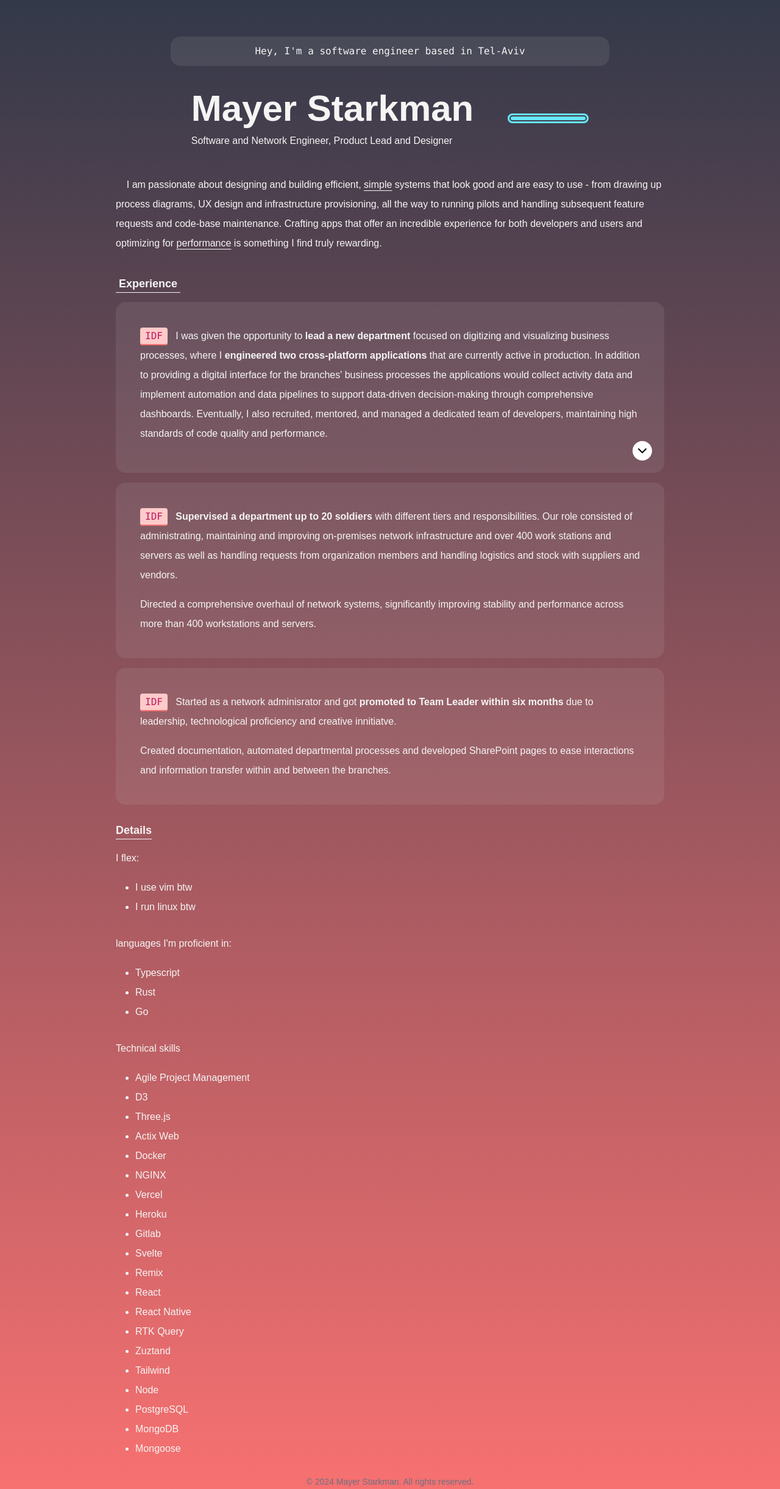
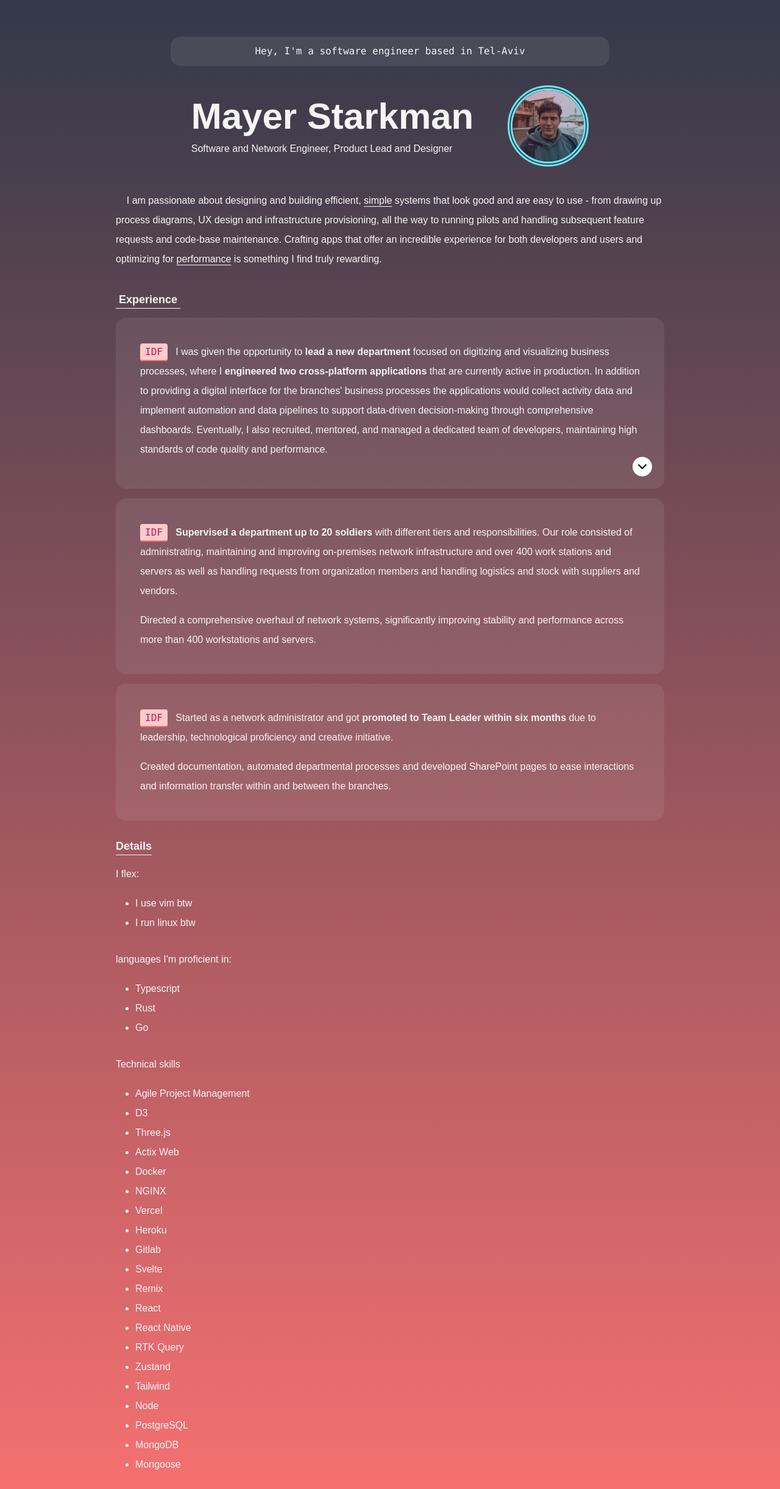
Before and after one commit to mayerstrk/bjorn, a SvelteKit app: page / in a window 1280 px wide. Shown: the part 356-2797 px from the top of the page at 61% size. Built offline with nearby package versions, Linux system fonts and the light colour scheme; no server answers; a web font is replaced by a local one.

Commit message:
perf: performance experiments

```diff
--- a/src/routes/+page.svelte
+++ b/src/routes/+page.svelte
@@ -1,6 +1,5 @@
 <script lang="ts">
 	import DimensionalBjorn from '../lib/components/dimensional-bjorn.svelte';
-	import { DimensionalBjornMode } from '../utils/enums';
 
 	let showMore = $state(false);
 
@@ -8,15 +7,40 @@
 		showMore = !showMore;
 	}
 
-	$effect(() => {});
+	// List of technical skills for efficient rendering
+	const technicalSkills = [
+		'Agile Project Management',
+		'D3',
+		'Three.js',
+		'Actix Web',
+		'Docker',
+		'NGINX',
+		'Vercel',
+		'Heroku',
+		'Gitlab',
+		'Svelte',
+		'Remix',
+		'React',
+		'React Native',
+		'RTK Query',
+		'Zustand',
+		'Tailwind',
+		'Node',
+		'PostgreSQL',
+		'MongoDB',
+		'Mongoose'
+	];
+
+	// Languages proficient in
+	const languages = ['Typescript', 'Rust', 'Go'];
 </script>
 
 <section class="section" id="root-hero">
 	<div
-		id="root-hero-dinmensional-bjorn-wrapper"
+		id="root-hero-dimensional-bjorn-wrapper"
 		class="-z-5 h-[30vh] bg-transparent"
 	>
-		<DimensionalBjorn mode={DimensionalBjornMode.box} />
+		<DimensionalBjorn />
 	</div>
 	<p
 		id="root-hero-introduction"
@@ -26,7 +50,7 @@
 	</p>
 	<div
 		id="root-hero-main"
-		class="duration-2000 animation-1000 flex animate-fade-in-up flex-row items-center justify-center gap-6 py-4 opacity-0 sm:flex-row md:gap-14"
+		class="flex animate-fade-in-up flex-row items-center justify-center gap-6 py-4 sm:flex-row md:gap-14"
 	>
 		<div
 			id="root-hero-text"
@@ -47,11 +71,16 @@
 				id="root-hero-image-overlay"
 				class="absolute inset-0 w-full bg-gradient-to-br from-red-700 to-cyan-700"
 			></div>
-			<enhanced:img
-				class=" w-full rounded-full opacity-70"
-				src="../../static/images/me.webp"
-				alt="A pictiure of Mayer Starkman"
-			></enhanced:img>
+			<img
+				class="w-full rounded-full opacity-70"
+				src="/images/me.webp"
+				srcset="/images/me-small.webp 300w, /images/me.webp 600w"
+				sizes="(max-width: 600px) 300px, 600px"
+				width="600"
+				height="600"
+				alt="Mayer Starkman"
+				loading="lazy"
+			/>
 		</div>
 	</div>
 	<p id="root-hero-about-me" class="m-auto max-w-[900px] py-2">
@@ -68,6 +97,7 @@
 		>
 	</p>
 </section>
+
 <section class="section">
 	<h3 class="text-lg font-black underline underline-offset-8">
 		&nbsp;Experience&nbsp;
@@ -118,7 +148,6 @@
 					stroke-width="2"
 					stroke-linecap="round"
 					stroke-linejoin="round"
-					class="lucide lucide-chevron-up"
 				>
 					<path d="m18 15-6-6-6 6" />
 				</svg>
@@ -133,7 +162,6 @@
 					stroke-width="2"
 					stroke-linecap="round"
 					stroke-linejoin="round"
-					class="lucide lucide-chevron-down"
 				>
 					<path d="m6 9 6 6 6-6" />
 				</svg>
@@ -157,9 +185,9 @@
 	</div>
 	<div class="block-stone-300 relative p-5 md:p-10">
 		<span class="code-line-pink text-white">IDF</span>&nbsp;&nbsp;&nbsp;Started
-		as a network adminisrator and got
+		as a network administrator and got
 		<span class="font-bold">promoted to Team Leader within six months </span>
-		due to leadership, technological proficiency and creative innitiatve.
+		due to leadership, technological proficiency and creative initiative.
 
 		<span class="mt-4 block font-light"
 			>Created documentation, automated departmental processes and developed
@@ -168,6 +196,7 @@
 		>
 	</div>
 </section>
+
 <section class="section">
 	<h3 class="text-lg font-black underline underline-offset-8">Details</h3>
 	<h3 class="code-line">I flex:</h3>
@@ -176,46 +205,53 @@
 		<li>I run linux btw</li>
 	</ul>
 </section>
+
 <section class="section">
 	<h3 class="code-line">languages I'm proficient in:</h3>
 	<ul class="ul">
-		<li>Typescript</li>
-		<li>Rust</li>
-		<li>Go</li>
+		{#each languages as language}
+			<li>{language}</li>
+		{/each}
 	</ul>
 </section>
+
 <section class="section">
 	<h3 class="code-line">Technical skills</h3>
 	<ul class="ul">
-		<li>Agile Project Management</li>
-		<li>D3</li>
-		<li>Three.js</li>
-		<li>Actix Web</li>
-		<li>Docker</li>
-		<li>NGINX</li>
-		<li>Vercel</li>
-		<li>Heroku</li>
-		<li>Gitlab</li>
-		<li>Svelte</li>
-		<li>Remix</li>
-		<li>React</li>
-		<li>React Native</li>
-		<li>RTK Query</li>
-		<li>Zuztand</li>
-		<li>Tailwind</li>
-		<li>Node</li>
-		<li>PostgreSQL</li>
-		<li>MongoDB</li>
-		<li>Mongoose</li>
+		{#each technicalSkills as skill}
+			<li>{skill}</li>
+		{/each}
 	</ul>
 </section>
 
 <style>
 	.section {
-		@apply m-auto mb-7 flex w-full max-w-[900px] flex-col gap-4;
+		margin: auto;
+		margin-bottom: 1.75rem;
+		display: flex;
+		width: 100%;
+		max-width: 900px;
+		flex-direction: column;
+		gap: 1rem;
 	}
 
 	.ul {
-		@apply list-disc pl-8;
+		list-style-type: disc;
+		padding-left: 2rem;
+	}
+
+	@keyframes fadeInUp {
+		from {
+			opacity: 0;
+			transform: translateY(20px);
+		}
+		to {
+			opacity: 1;
+			transform: translateY(0);
+		}
+	}
+
+	.animate-fade-in-up {
+		animation: fadeInUp 0.5s ease-out;
 	}
 </style>
```
